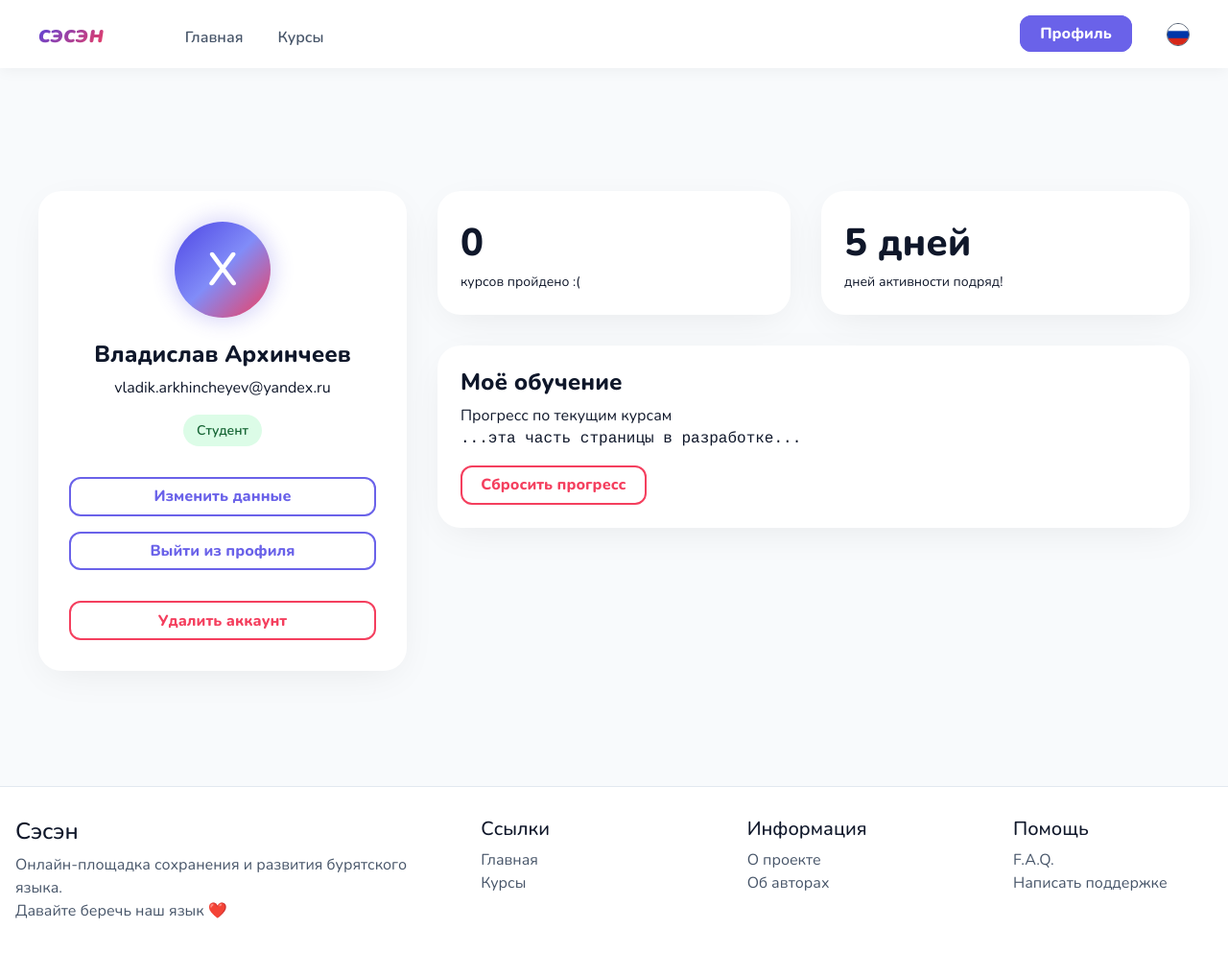
After one commit to XRoyalPTX/buryadtextbook, a Django app: page /profile/ in a window 1280 px wide. The commit adds this page. Shown: the whole page at 96% size. Run offline with Django 5.2, Linux system fonts and the light colour scheme; a user stored in the database is signed in; some libraries are stand-ins or nearby versions.

Commit message:
много изменение 1 профиль 1.1 создание 1.2 просмотр 1.3 удаление (данные о себе пока менять нельзя) 2 безопасность 2.1 @login_required 2.2 нельзя вводить одинаковые электронные почты 2.3 имя и фамилии с большой буквы

```diff
--- a/buryadtextbook/urls.py
+++ b/buryadtextbook/urls.py
@@ -19,7 +19,7 @@ from django.urls import path, include
 
 urlpatterns = [
     path('admin/', admin.site.urls),
-    path('home/', include("home.urls")),
-    path('users/', include("users.urls")),
+    path('', include("home.urls")),
+    path('', include("users.urls")),
     #path('courses/', include("courses.urls")), убрано, так как пока что не используется, из-за чего вылезает ошибка
 ]
--- a/home/urls.py
+++ b/home/urls.py
@@ -4,5 +4,5 @@ from . import views
 
 urlpatterns = [
     path("", views.home, name="home"),
-    path("about", views.about, name="about")
+    path("about/", views.about, name="about")
 ]
--- a/home/views.py
+++ b/home/views.py
@@ -1,4 +1,4 @@
-from django.shortcuts import render
+from django.shortcuts import render, redirect
 from django.utils import timezone
 
 # Create your views here.
--- a/static/css/base.css
+++ b/static/css/base.css
@@ -62,9 +62,9 @@ header {
     font-size: 17px;
 }
 
-.in-header-container .menu-btn.active {
-    color: rgb(79,70,229);
-    font-weight: 700;
+.in-header-container .menu-btns .active {
+    color: rgb(106,98,233) !important;
+    font-weight: 700 !important;
 }
 
 .in-header-container .log-btn {
@@ -79,11 +79,18 @@ header {
     font-size: 16px;
 }
 
+.in-header-container .log-btn.active {
+    background-color: rgb(106,98,233);
+    color: white;
+    transition: 0.3s;
+}
+
+
 .in-header-container .log-btn:hover {
     background-color: rgb(106,98,233);
     color: white;
     transition: 0.3s;
-    border: 2px solid black;
+    box-shadow: 0 0 40px -5px rgba(106,98,233, 0.5);
 }
 
 .menu-help-btns {
--- a/templates/base.html
+++ b/templates/base.html
@@ -31,15 +31,25 @@
         <div class="in-header-container">
             <nav class="menu-btns d-none d-md-block">
                 <a href="{% url 'home' %}" class="logo">cэсэн</a>
-                <a href="{% url 'home' %}" class="menu-btn me-3 {% if request.path == '/home/' %}active{% endif %}">Главная</a>
+                <a href="{% url 'home' %}" class="menu-btn me-3 {% if request.path == '/' %}active{% endif %}">Главная</a>
                 <a href="#" class="menu-btn mx-3 {% if request.path == '/courses/' %}active{% endif %}">Курсы</a>
             </nav>
             <nav class="menu-btns d-block d-md-none">
                 <a href="{% url 'home' %}" class="logo">cэсэн</a>
-                <a href="{% url 'home' %}" class="menu-btn me-2 {% if request.path == '/home/' %}active{% endif %}">Главная</a>
+                <a href="{% url 'home' %}" class="menu-btn me-2 {% if request.path == '/' %}active{% endif %}">Главная</a>
                 <a href="#" class="menu-btn mx-2 {% if request.path == '/courses/' %}active{% endif %}">Курсы</a>
             </nav>
 
+            {% if user.is_authenticated %}
+                <nav class="menu-help-btns d-none d-md-block">
+                    <a href="{% url 'profile' %}" class="log-btn mx-3 {% if request.path == '/profile/' %}active{% endif %}">Профиль</a>
+                    <a href="#" class="ms-3"><img src="{% static 'images/ruslang.png' %}" height="24px" width="24px"></a>
+                </nav>
+                <nav class="menu-help-btns d-block d-md-none">
+                    <a href="{% url 'profile' %}" class="log-btn mx-2 {% if request.path == '/profile/' %}active{% endif %}">Профиль</a>
+                    <a href="#" class="ms-2"><img src="{% static 'images/ruslang.png' %}" height="24px" width="24px"></a>
+                </nav>
+            {% else %}
                 <nav class="menu-help-btns d-none d-md-block">
                     <a href="{% url 'login' %}" class="log-btn mx-3">Войти</a>
                     <a href="#" class="ms-3"><img src="{% static 'images/ruslang.png' %}" height="24px" width="24px"></a>
@@ -48,6 +58,7 @@
                     <a href="{% url 'login' %}" class="log-btn mx-2">Войти</a>
                     <a href="#" class="ms-2"><img src="{% static 'images/ruslang.png' %}" height="24px" width="24px"></a>
                 </nav>
+            {% endif %}
         </div>
 
     </header>
--- a/users/models.py
+++ b/users/models.py
@@ -5,6 +5,8 @@ from django.contrib.auth.models import AbstractUser
 # Create your models here.
 
 class MyUser(AbstractUser):
+    email = models.EmailField(unique=True, verbose_name="Email")
+
     STUDENT = "student"
     EXPERT = "expert"
 
--- /dev/null
+++ b/users/static/users/css/profile.css
@@ -0,0 +1,218 @@
+.profile-main {
+    padding-top: 120px;
+    padding-bottom: 120px;
+    width: calc(100% - 2rem);
+    max-width: 1200px;
+    margin: 0 auto;
+}
+
+.profile-card {
+    box-shadow: 0 10px 40px -10px rgba(0, 0, 0, 0.08);
+    border-radius: 24px;
+    background-color: white;
+    padding: 2rem;
+}
+
+.profile-card .profile-card-avatar {
+    color: white;
+    font-size: 48px;
+    border-radius: 50%;
+    background: linear-gradient(135deg, rgb(78,69,228), rgb(129,140,248), rgb(243,61,93));
+    width: 100px;
+    height: 100px;
+    font-weight: 600;
+    margin: 0 auto 1.5rem auto;
+    display: flex;
+    align-items: center;
+    justify-content: center;
+    box-shadow: 0 0 20px 5px rgba(79, 70, 229, 0.2)
+}
+
+.profile-card h2 {
+    font-size: 1.5rem;
+    font-weight: 700;
+}
+
+.profile-card .student-plate, .profile-card .expert-plate, .profile-card .superuser-plate {
+    display: inline-block;
+    padding-block: 6px;
+    padding-inline: 14px;
+    font-size: 14px;
+    border-radius: 999px;
+    font-weight: 600;
+    margin-bottom: 2rem;
+}
+
+.profile-card .student-plate {
+    background-color: rgb(220,252,231);
+    color: rgb(22,101,52);
+}
+
+.profile-card .expert-plate {
+    background-color: rgb(254, 226, 226);
+    color: rgb(153, 27, 27);
+}
+
+.profile-card .superuser-plate {
+    background-color: rgb(254, 243, 199);
+    color: rgb(146, 64, 14);
+}
+
+.profile-card-btn, .profile-card-btn-dlt {
+    display: block;
+    background-color: transparent;
+    border-radius: 12px;
+    text-decoration: none;
+    padding: 0.4rem 1.2rem;
+    font-weight: 700;
+    transition: 0.3s;
+    font-size: 16px;
+}
+
+.profile-card .profile-card-btn {
+    border: 2px solid rgb(106,98,233);
+    color: rgb(106,98,233);
+    margin-bottom: 1rem;
+}
+
+.profile-card .profile-card-btn:hover {
+    background-color: rgb(106,98,233);
+    box-shadow: 0 0 40px -5px rgba(106,98,233, 0.5);
+    color: white;
+}
+
+.profile-card .profile-card-btn-dlt {
+    border: 2px solid rgb(244, 63, 94);
+    color: rgb(244, 63, 94);
+    margin-top: 2rem;
+    margin-left: auto;
+    margin-right: auto;
+    width: 100%;
+}
+
+.profile-card .profile-card-btn-dlt:hover {
+    background-color: rgb(244, 63, 94);
+    box-shadow: 0 0 40px -5px rgba(244, 63, 94, 0.5);
+    color: white;
+}
+
+.profile-progress-info-courses, .profile-progress-info-lessons {
+    box-shadow: 0 10px 40px -10px rgba(0, 0, 0, 0.08);
+    border-radius: 24px;
+    background-color: white;
+    padding: 1.5rem;
+    display: flex;
+    flex-direction: column;
+    height: 100%;
+}
+
+.profile-progress-info-courses span, .profile-progress-info-lessons span {
+    font-size: 14px;
+    font-weight: 400;
+    text-align: left;
+    margin-top: auto;
+    margin-bottom: auto;
+}
+
+.progress-count {
+    margin-top: 0 !important;
+    font-size: 40px !important;
+    font-weight: 700 !important;
+}
+
+.profile-progress-info-bar {
+    margin-top: 2rem;
+    margin-left: 1rem;
+    box-shadow: 0 10px 40px -10px rgba(0, 0, 0, 0.08);
+    border-radius: 24px;
+    background-color: white;
+    padding: 1.5rem;
+    display: flex;
+    flex-direction: column;
+    align-items: flex-start;
+}
+
+.profile-progress-info-bar h2 {
+    font-size: 24px;
+    font-weight: 700;
+}
+
+.profile-progress-info-bar p {
+    font-size: 14px;
+    font-weight: 400;
+}
+
+.reset-progress-btn {
+    display: inline-block;
+    background-color: transparent;
+    border-radius: 12px;
+    text-decoration: none;
+    padding: 0.4rem 1.2rem;
+    font-weight: 700;
+    transition: 0.3s;
+    font-size: 16px;
+    border: 2px solid rgb(244, 63, 94);
+    color: rgb(244, 63, 94);
+    margin-top: 1rem;
+}
+
+.reset-progress-btn:hover {
+    background-color: rgb(244, 63, 94);
+    box-shadow: 0 0 40px -5px rgba(244, 63, 94, 0.5);
+    color: white;
+    cursor: pointer;
+}
+
+@media(min-width: 768px) {
+    .profile-card {
+        margin-right: 1rem;
+    }
+
+    .profile-progress-info .profile-progress-info-courses {
+        margin-inline: 1rem;
+    }
+
+    .profile-progress-info .profile-progress-info-lessons {
+        margin-left: 1rem;
+    }
+}
+
+@media(max-width: 767px) {
+    .profile-card {
+        margin-bottom: 1rem;
+    }
+
+    .profile-progress-info .profile-progress-info-courses {
+        margin-right: 0.5rem;
+        margin-bottom: 1rem;
+    }
+
+    .profile-progress-info .profile-progress-info-lessons {
+        margin-left: 0.5rem;
+        margin-bottom: 1rem;
+    }
+
+    .profile-progress-info-bar {
+        margin-top: 1rem;
+        margin-left: 0;
+    }
+}
+
+@media(max-width: 575px) {
+    .profile-main {
+        padding-top: 40px;
+        padding-bottom: 40px;
+    }
+
+    .profile-card {
+        padding: 1rem;
+    }
+
+    .profile-progress-info-courses, .profile-progress-info-lessons {
+        padding: 1rem;
+    }
+
+    .progress-count {
+        font-size: 32px !important;
+    }
+}
--- /dev/null
+++ b/users/static/users/js/profile.js
@@ -0,0 +1,11 @@
+$(document).ready(function() {
+    $("#id_profile-card-btn-dlt").click(function(event) {
+        let result = confirm('Вы точно хотите удалить аккаунт?\nЭто повлечет за собой удаление всех данных!');
+        if (!result) {
+            event.preventDefault();
+            console.log('Удаление аккаунт прервано.')
+        } else {
+            console.log('Аккаунт удалён пользователем.');
+        }
+    });
+});
--- a/users/static/users/js/register.js
+++ b/users/static/users/js/register.js
@@ -22,4 +22,5 @@ $(document).ready(function(){
     $("#id_password2").blur(function(){
         $("#password2_help_text").stop().slideUp(300);
     });
+
 });
--- a/users/templates/users/login.html
+++ b/users/templates/users/login.html
@@ -23,6 +23,12 @@
     <h3>Вход в аккаунт</h3>
         <form method="post">
             {% csrf_token %}
+
+            {% if form.non_field_errors %}
+                <div class="errors global-errors" style="color: #dc3545; margin-bottom: 15px;">
+                    {{ form.non_field_errors }}
+                </div>
+            {% endif %}
 
             {% for field in form %}
 
--- /dev/null
+++ b/users/templates/users/profile.html
@@ -0,0 +1,72 @@
+{% extends "base.html" %}
+
+{% block title %}Сэсэн | Главная страница{% endblock %}
+
+{% load static %}
+
+{% block extrahead %}
+<link rel="stylesheet" href="{% static 'users/css/profile.css' %}">
+{% endblock %}
+
+{% block extrajs %}
+<script src="{% static 'users/js/profile.js' %}"></script>
+{% endblock %}
+
+{% block main %}
+<div class="profile-main text-center">
+
+    <h1 style="text-align: left;"></h1>
+
+    <div class="row gx-0">
+        <div class="col-12 col-md-4">
+            <div class="profile-card">
+                <div class="profile-card-avatar">
+                    {{ user.username|slice:":1"|upper }}
+                </div>
+                <h2>{{ user.first_name }} {{ user.last_name }}</h2>
+                <p>{{ user.email }}</p>
+                <div class="{% if user.is_superuser == 'expert' %}superuser-plate{% endif %}{% if user.role == 'student' %}student-plate{% endif %}{% if user.role == 'expert' %}expert-plate{% endif %}">
+                    {{ user.get_role_display }}
+                </div>
+                <a href="#" class="profile-card-btn">Изменить данные</a>
+                <a href="{% url 'logout' %}" class="profile-card-btn profile-card-btn-logout" id="id_profile-card-btn-logout">Выйти из профиля</a>
+                <form method="post" action="{% url 'delete_user' %}">
+                    {% csrf_token %}
+                    <button class="profile-card-btn-dlt" id="id_profile-card-btn-dlt" type="submit">Удалить аккаунт</button>
+                </form>
+            </div>
+        </div>
+
+        <div class="col-12 col-md-8">
+            <div class="profile-progress-info">
+                <div class="row gx-0 justify-content-between">
+                    <div class="col-6">
+                        <div class="profile-progress-info-courses">
+                            <span class="progress-count">0</span>
+                            <span>курсов пройдено :(</span>
+                        </div>
+                    </div>
+                    <div class="col-6">
+                        <div class="profile-progress-info-lessons">
+                            <span class="progress-count">5 дней</span>
+                            <span>дней активности подряд!</span>
+                        </div>
+                    </div>
+                </div>
+                <div class="row justify-content-evenly gx-0">
+                    <div class="col-12">
+                        <div class="profile-progress-info-bar">
+                            <h2>Моё обучение</h2>
+                            <span style="display: block;">Прогресс по текущим курсам</span>
+                            <span style="font-family: Courier, monospace; display: block;">...эта часть страницы в разработке...</span>
+                            <a class="reset-progress-btn">Сбросить прогресс</a>
+                        </div>
+                    </div>
+                </div>
+            </div>
+        </div>
+    </div>
+
+</div>
+
+{% endblock %}
--- a/users/urls.py
+++ b/users/urls.py
@@ -6,4 +6,6 @@ urlpatterns = [
     path('register/', views.register, name="register"),
     path('login/', views.login, name="login"),
     path('logout/', views.logout, name="logout"),
+    path('profile/', views.profile, name="profile"),
+    path('delete_user/', views.delete_user, name="delete_user"),
 ]
--- a/users/views.py
+++ b/users/views.py
@@ -1,3 +1,5 @@
+from django.contrib.auth.decorators import login_required
+from django.http import HttpResponse
 from django.shortcuts import render, redirect
 from .forms import RegisterForm, LoginForm
 from django.contrib.auth import authenticate, login as auth_login, logout as auth_logout
@@ -6,10 +8,15 @@ from django.contrib.auth import authenticate, login as auth_login, logout as aut
 
 
 def register(request):
+    if request.user.is_authenticated:
+        return redirect('profile')
     if request.method == "POST":
         form = RegisterForm(request.POST)
         if form.is_valid():
-            form.save()
+            user = form.save(commit=False)
+            user.first_name = form.cleaned_data['first_name'].capitalize()
+            user.last_name = form.cleaned_data['last_name'].capitalize()
+            user.save()
             return redirect('login')
     else:
         form = RegisterForm()
@@ -17,6 +24,8 @@ def register(request):
 
 
 def login(request):
+    if request.user.is_authenticated:
+        return redirect('profile')
     if request.method == 'POST':
         form = LoginForm(request.POST)
         if form.is_valid():
@@ -25,7 +34,7 @@ def login(request):
             user = authenticate(request, username=username, password=password)
             if user is not None:
                 auth_login(request, user)
-                return redirect('home')
+                return redirect('profile')
             else:
                 form.add_error(None, 'Неверный логин или пароль')
     else:
@@ -33,6 +42,22 @@ def login(request):
     return render(request, "users/login.html", {'form': form})
 
 
+@login_required
 def logout(request):
     auth_logout(request)
     return redirect('home')
+
+
+@login_required
+def delete_user(request):
+    if request.method == 'POST':
+        user = request.user
+        auth_logout(request)
+        user.delete()
+        return redirect('home')
+    return redirect('profile')
+
+
+@login_required
+def profile(request):
+    return render(request, "users/profile.html", context=None)
```
Also changed, not shown: users/static/users/css/login.css (+6 -1 lines), users/static/users/css/register.css (+14 -2 lines), users/templates/users/register.html (+12 -7 lines), db.sqlite3, users/migrations/0002_alter_myuser_email.py (added), users/static/users/images/book.svg (added). Lines whose indentation alone changed are shown as unchanged.
